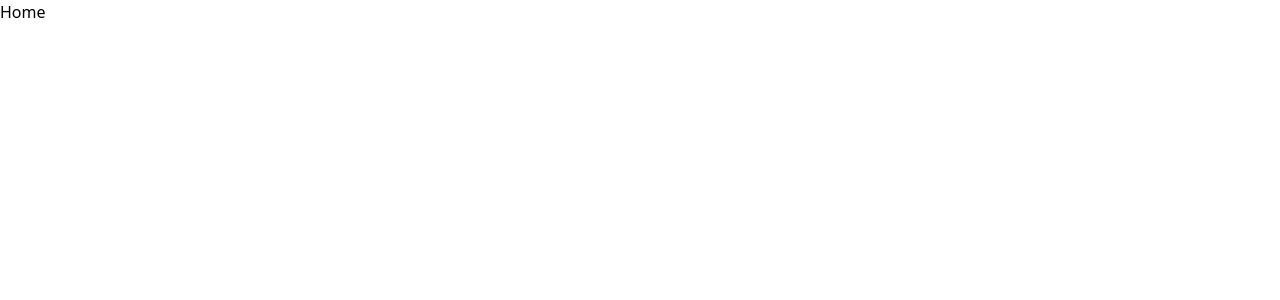
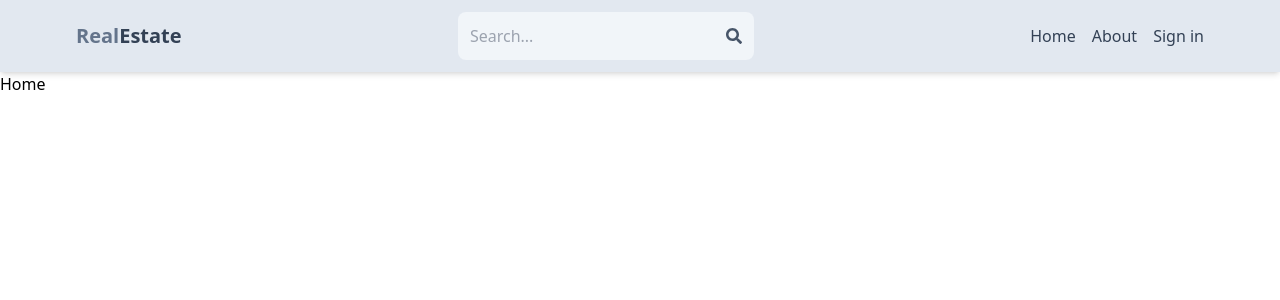
Before and after one commit to nivedyad08/mern-estate, a React (Vite) app in the folder client/: page / in a window 1280 px wide. Shown: the top 300 px of the page. Built offline with nearby package versions, Linux system fonts and the light colour scheme.

Commit message:
Header component added

```diff
--- a/client/package.json
+++ b/client/package.json
@@ -12,6 +12,7 @@
   "dependencies": {
     "react": "^18.2.0",
     "react-dom": "^18.2.0",
+    "react-icons": "^5.0.1",
     "react-router-dom": "^6.22.3"
   },
   "devDependencies": {
--- a/client/src/App.jsx
+++ b/client/src/App.jsx
@@ -6,12 +6,14 @@
 import Profile from "./pages/Profile";
 import SignOut from "./pages/SignOut";
 import SignUp from "./pages/SignUp";
+import Header from "./components/Header";
 
 function App() {
   const [count, setCount] = useState(0);
 
   return (
     <BrowserRouter>
+      <Header />
       <Routes>
         <Route path="/" element={<Home />} />
         <Route path="/sign-in" element={<SignIn />} />
--- /dev/null
+++ b/client/src/components/Header.jsx
@@ -0,0 +1,40 @@
+import { FaSearch } from "react-icons/fa";
+import { Link } from "react-router-dom";
+
+export default function Header() {
+  return (
+    <header className="bg-slate-200 shadow-md">
+      <div className="flex justify-between items-center max-w-6xl mx-auto p-3">
+        <Link to="/">
+          <h1 className="font-bold text-sm sm:text-xl flex flex-wrap">
+            <span className="text-slate-500">Real</span>
+            <span className="text-slate-700">Estate</span>
+          </h1>
+        </Link>
+        <form className="bg-slate-100 p-3 rounded-lg flex items-center">
+          <input
+            type="text"
+            placeholder="Search..."
+            className="bg-transparent focus:outline-none w-24 sm:w-64"
+          />
+          <FaSearch className="text-slate-600" />
+        </form>
+        <ul className="flex gap-4">
+          <Link to="/">
+            <li className="hidden sm:inline text-slate-700 hover:underline">
+              Home
+            </li>
+          </Link>
+          <Link to="/about">
+            <li className="hidden sm:inline text-slate-700 hover:underline">
+              About
+            </li>
+          </Link>
+          <Link to="/sign-in">
+            <li className="text-slate-700 hover:underline">Sign in</li>
+          </Link>
+        </ul>
+      </div>
+    </header>
+  );
+}
```
Also changed, not shown: 1 other file (tests, documents, lock files or other folders).
